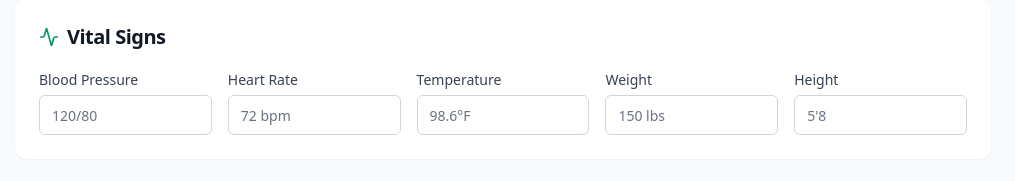
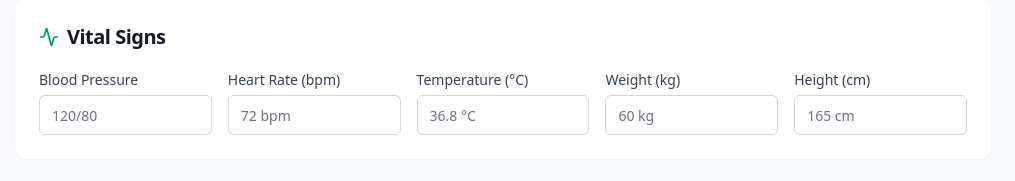
Before and after one commit to Maxxtucker/LLM-based-Clinical-Copilot-A-Generative-AI-Solution-for-Streamlining-Electronic-Health-Records, a React (Create React App) app in the folder my-react-app/: page /patients in a window 1280 px wide. Shown: the part 1541-1722 px from the top of the page, without its empty margins (265-1280 px from the left). Built offline with nearby package versions, Linux system fonts and the light colour scheme.

Commit message:
changed unit of measurements for PatientForm.jsx

```diff
--- a/my-react-app/src/components/forms/PatientForm.jsx
+++ b/my-react-app/src/components/forms/PatientForm.jsx
@@ -300,7 +300,7 @@ export default function PatientForm({ onSubmit, isLoading, initialData = {} }) {
                 />
               </div>
               <div>
-                <Label htmlFor="heart_rate" className="text-sm font-medium text-neutral-700">Heart Rate</Label>
+                <Label htmlFor="heart_rate" className="text-sm font-medium text-neutral-700">Heart Rate (bpm)</Label>
                 <Input
                   id="heart_rate"
                   value={formData.vital_signs.heart_rate}
@@ -310,33 +310,33 @@ export default function PatientForm({ onSubmit, isLoading, initialData = {} }) {
                 />
               </div>
               <div>
-                <Label htmlFor="temperature" className="text-sm font-medium text-neutral-700">Temperature</Label>
+                <Label htmlFor="temperature" className="text-sm font-medium text-neutral-700">Temperature (°C)</Label>
                 <Input
                   id="temperature"
                   value={formData.vital_signs.temperature}
                   onChange={(e) => handleChange('vital_signs.temperature', e.target.value)}
                   className="mt-1"
-                  placeholder="98.6°F"
+                  placeholder="36.8 °C"
                 />
               </div>
               <div>
-                <Label htmlFor="weight" className="text-sm font-medium text-neutral-700">Weight</Label>
+                <Label htmlFor="weight" className="text-sm font-medium text-neutral-700">Weight (kg)</Label>
                 <Input
                   id="weight"
                   value={formData.vital_signs.weight}
                   onChange={(e) => handleChange('vital_signs.weight', e.target.value)}
                   className="mt-1"
-                  placeholder="150 lbs"
+                  placeholder="60 kg"
                 />
               </div>
               <div>
-                <Label htmlFor="height" className="text-sm font-medium text-neutral-700">Height</Label>
+                <Label htmlFor="height" className="text-sm font-medium text-neutral-700">Height (cm)</Label>
                 <Input
                   id="height"
                   value={formData.vital_signs.height}
                   onChange={(e) => handleChange('vital_signs.height', e.target.value)}
                   className="mt-1"
-                  placeholder="5'8"
+                  placeholder="165 cm"
                 />
               </div>
             </div>
```
